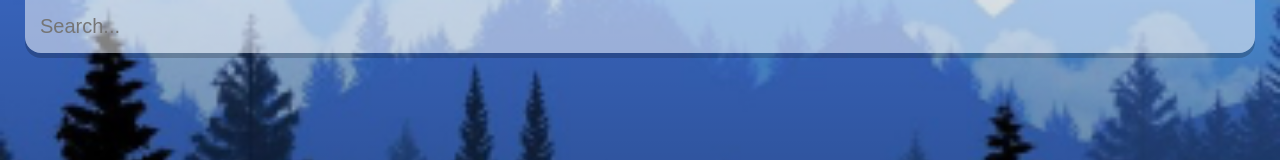
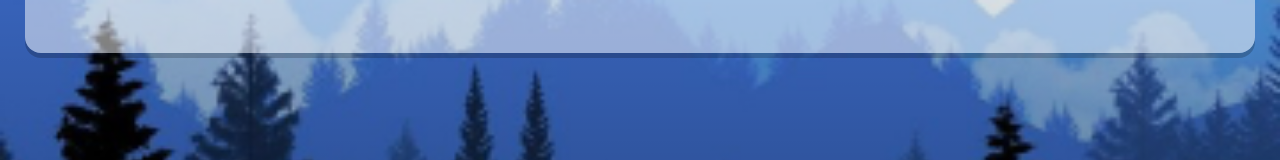
Before and after one commit to malaguitte/weather-react, a React (Create React App) app: page / in a window 1280 px wide. Shown: the top 160 px of the page. Built offline with nearby package versions, Linux system fonts and the light colour scheme.

Commit message:
Getting the placeholder and temp threshold from the config file

```diff
--- a/src/App.js
+++ b/src/App.js
@@ -2,8 +2,8 @@ import React, { useState } from "react";
 import Config from "./config";
 import { dateBuilder, roundTemperature } from "./utils";
 
-const PLACEHOLDER_TEXT = "Search...";
-const TEMPERATURE_THRESHOLD = 16;
+const PLACEHOLDER_TEXT = Config.searchPlaceholder;
+const TEMPERATURE_THRESHOLD = Config.TEMPERATURE_THRESHOLD;
 
 function App() {
 
```
